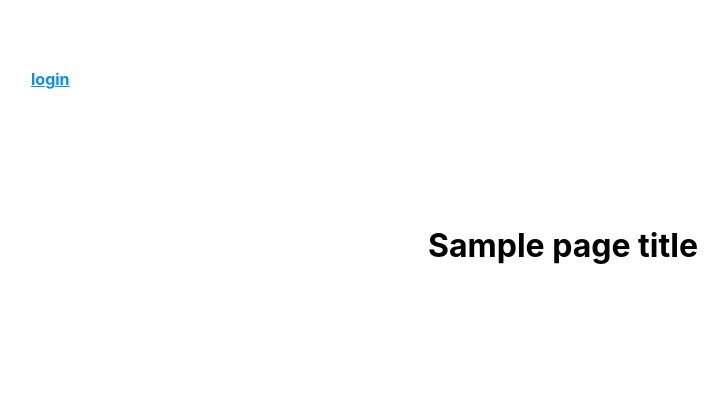
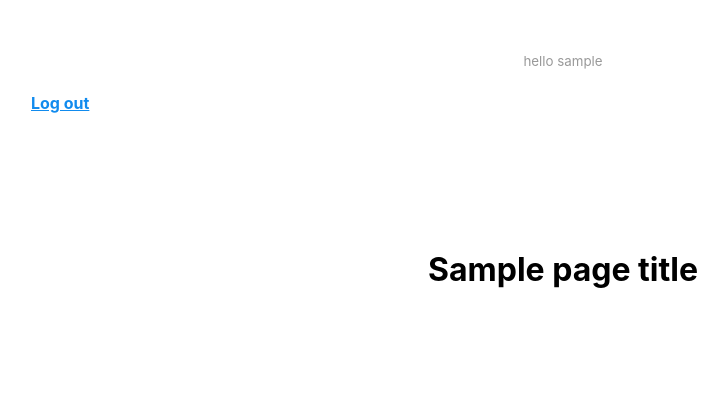
Before and after one commit to kyumin1227/webtube-reloaded, a Node server app: template src/views/base.pug in a window 1280 px wide. Shown: the top 420 px of the page, without its empty margins (77-805 px from the left). Run offline with Node 20, Linux system fonts and the light colour scheme; the template is opened without the code that fills it: most values are stand-ins (such as "Sample title", 1, 10 or a date in 2020); some libraries are stand-ins or nearby versions.

Commit message:
Conditionals

```diff
--- a/src/controller/videoController.js
+++ b/src/controller/videoController.js
@@ -3,7 +3,7 @@ const fakeUser = {
     loggedIn: false,
 }
 
-export const trending = (req, res) => res.render("home", { pageTitle: "Home", potato: "Fry" });
+export const trending = (req, res) => res.render("home", { pageTitle: "Home", fakeUser });
 export const edit = (req, res) => {
     console.log(req.params);
     return res.send(`Edit Video #${req.params.id}`);
--- a/src/views/base.pug
+++ b/src/views/base.pug
@@ -5,10 +5,16 @@ html(lang="ko")
         link(rel="stylesheet" href="https://unpkg.com/mvp.css@1.12/mvp.css")
     body
         header
+            if fakeUser.loggedIn
+                small hello #{fakeUser.username}
             nav
                 ul
-                    li
-                        a(href="/login") login
+                    if fakeUser.loggedIn
+                        li
+                            a(href="/login") Log out
+                    else
+                        li
+                            a(href="/login") Login
             h1=pageTitle
         main
             block content
```
